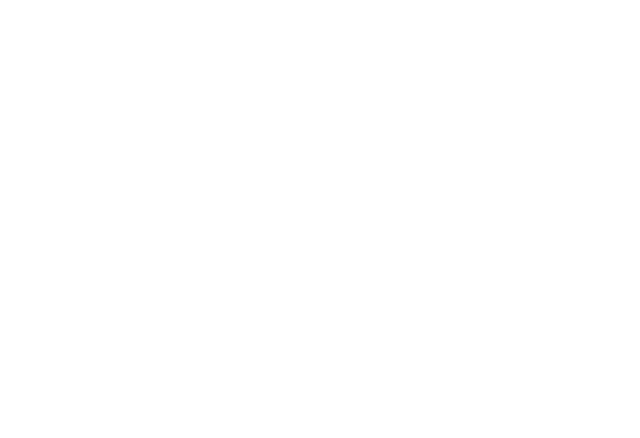
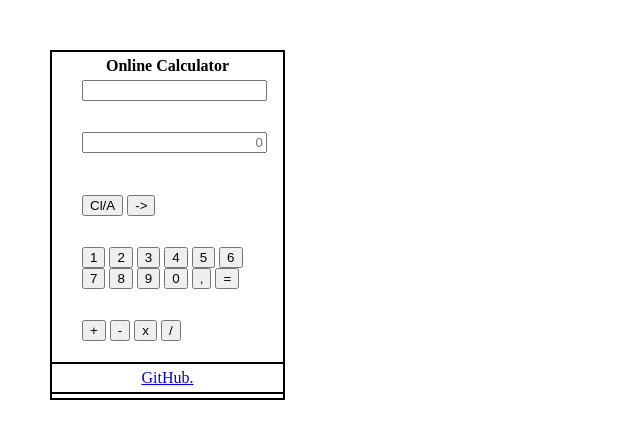
Before and after one commit to Zsombi55/Calculator, a plain HTML site: page indeex.html in a window 1280 px wide. Shown: the whole page, without its empty margins (0-640 px from the left). Drawn offline with Linux system fonts and the light colour scheme.

Commit message:
form ver1

```diff
--- a/indeex.html
+++ b/indeex.html
@@ -1,14 +1,63 @@
-<!--This is a calculator.
-At first simple then extended with the ability to memorize up to 5 different values to work with later.
+<!--This is a simple calculator. Basic math operations: addition, subtraction, multiplication and division.
+Later extended with the ability to memorize up to 5 different values to work with later.
 Closing the webpage will clear the memorized values.-->
 
 <html>
 	<head>
-		<title></title>
+		<title>Online Calcualtor</title>
+		<link rel="stylesheet" href="styles.css">
 	</head>
+
 	<body>
+		<h4>Online Calculator</h4>
+
+		<div id= "formula"> <!--Display to show the calculation formula.-->
+			<form action="">
+                <input type="display" placeholder="">
+            </form>
+		</div>
+		<div id= "input"> <!--Input & result display box.-->
+			<form action="">
+                <input type="text" lang="en-150" placeholder="0">
+            </form>
+		</div>
+		<div id= "btnTop"> <!--Input buttons. Used with the keyboard & with the cursor.-->
+			<ul class= "rowOne">
+				<li id= "btnClearAll"><button>Cl/A</button></li>
+				<li id= "btnBackspace"><button>-></button></li>
+			</ul>
+		</div>
+		<div id="btnBottom"> <!--Input buttons. Used with the keyboard & with the cursor.-->
+			<ul id= "btnNr">
+				<li id= "btnOne" class= "rowTwo"><button>1</button></li>
+				<li id= "btnTwo" class= "rowTwo"><button>2</button></li>
+				<li id= "btnThree" class= "rowTwo"><button>3</button></li>
+
+				<li id= "btnFour" class= "rowThree"><button>4</button></li>
+				<li id= "btnFive" class= "rowThree"><button>5</button></li>
+				<li id= "btnSix" class= "rowThree"><button>6</button></li>
+
+				<li id= "btnSeven" class= "rowFour"><button>7</button></li>
+				<li id= "btnEight" class= "rowFour"><button>8</button></li>
+				<li id= "btnNine" class= "rowFour"><button>9</button></li>
+
+				<li id= "btnZero" class= "rowFive"><button>0</button></li>
+				<li id= "btnDecimal" class= "rowFive"><button>,</button></li>
+				<li id= "btnEqual" class= "rowFive"><button>=</button></li>
+			</ul>
+			<ul id= "btnOp">
+				<li id= "btnPlus" class= "rowTwo"><button>+</button></li>
+				<li id= "btnMinus" class= "rowThree"><button>-</button></li>
+				<li id= "btnMultiply" class= "rowFour"><button>x</button></li>
+				<li id= "btnDivide" class= "rowFive"><button>/</button></li>
+			</ul>
+		</div>
+
+	<!--JavaScript code-->
+    <div>	<script src="functions.js"></script>	</div>
 	</body>
+
 	<footer>
-		<a href=
+		<a href="https://github.com/Zsombi55/Calculator">GitHub.</a>
 	</footer>
 </html>
--- /dev/null
+++ b/styles.css
@@ -0,0 +1,80 @@
+
+/*  selector    {   sub-attribute: value  }
+        p    {   color: red;  }     .. every instce of the sspecific tag.
+        #id_ {   color: red;  }     .. the object with the specific ID.
+        .class {   color: red;  }   .. all objects with the specific class.
+
+        hexadecimal color coding   .. 0 -> 9 -> A -> F .
+        color: #000         .. basic    .. red, green, blue, etc.
+        color: #000+ max x8 .. expanded .. shades and mixes of all variety.
+
+        Distances (border, padding, etc.): top, right, bottom, left.
+*/
+
+body {
+	margin: 50px 0 0 50px;
+	box-sizing: border-box;
+	width: 235px;
+	height: 350px;
+	border: 2px solid black;
+	padding: 20px 20px 20px 20px;
+}
+
+h4 {
+	margin: -15;
+	text-align: center;
+}
+
+#formula {
+	padding: 20px 10px 5px 10px;
+}
+
+#input {
+	padding: 10px 10px 5px 10px;
+}
+
+#input input {
+	text-align: right;
+}
+
+#btnTop ul {
+	padding: 5px 10px 5px 10px;
+}
+
+#btnBottom ul {
+	padding: 10px 10px 5px 10px;
+}
+
+#btnTop li {
+    display: inline;
+    margin: 0;
+    padding: 0;
+}
+
+#btnBottom li {
+    margin: 0;
+    padding: 0;
+}
+
+#btnOne, #btnTwo, #btnThree, #btnDivide {
+	display: inline;
+}
+
+#btnFour, #btnFive, #btnSix, #btnMultiply {
+	display: inline;
+}
+
+#btnSeven, #btnEight, #btnNine, #btnMinus {
+	display: inline;
+}
+
+#btnZero, #btnDecimal, #btnEqual, #btnPlus {
+	display: inline;
+}
+
+footer {
+	margin: 10px -22px 0 -22px ;
+	border: 2px solid black;
+	padding: 5px;
+	text-align: center;
+}
```
Also changed, not shown: functions.js (added), 1 other file.
